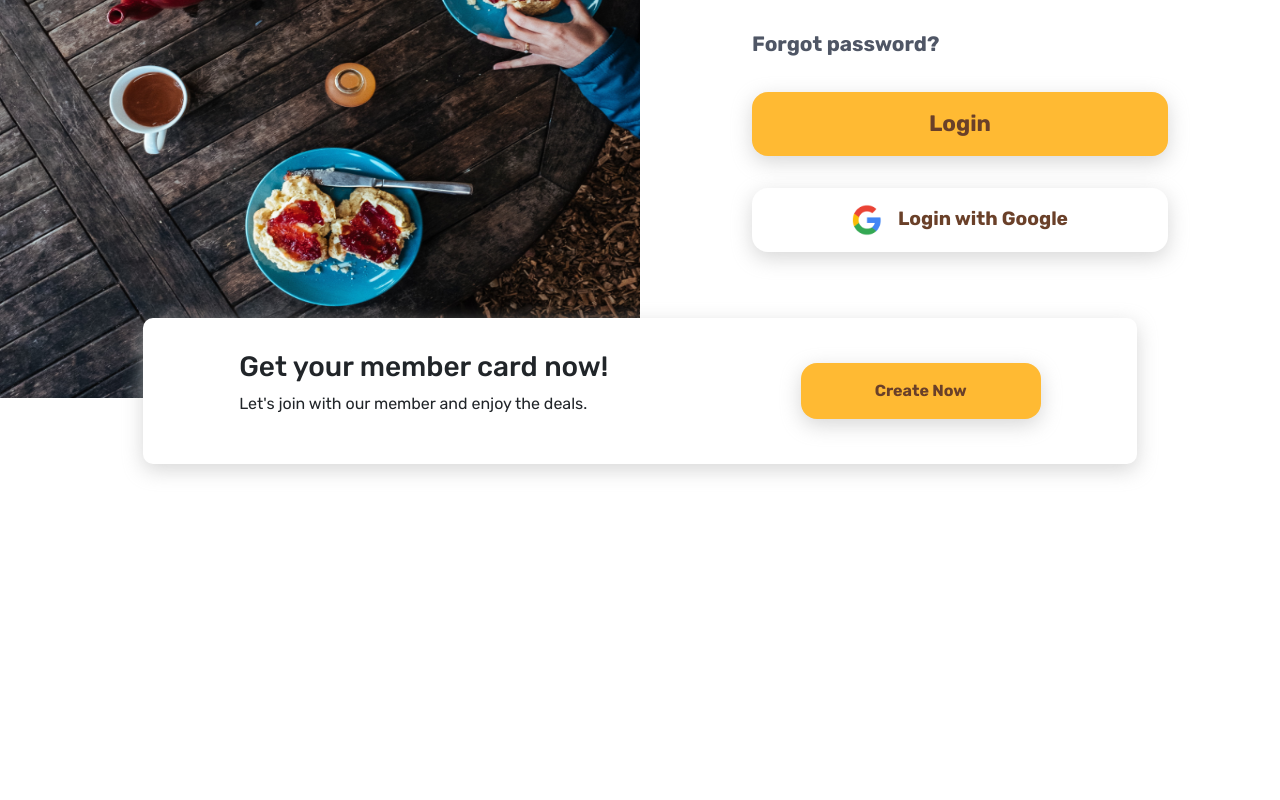
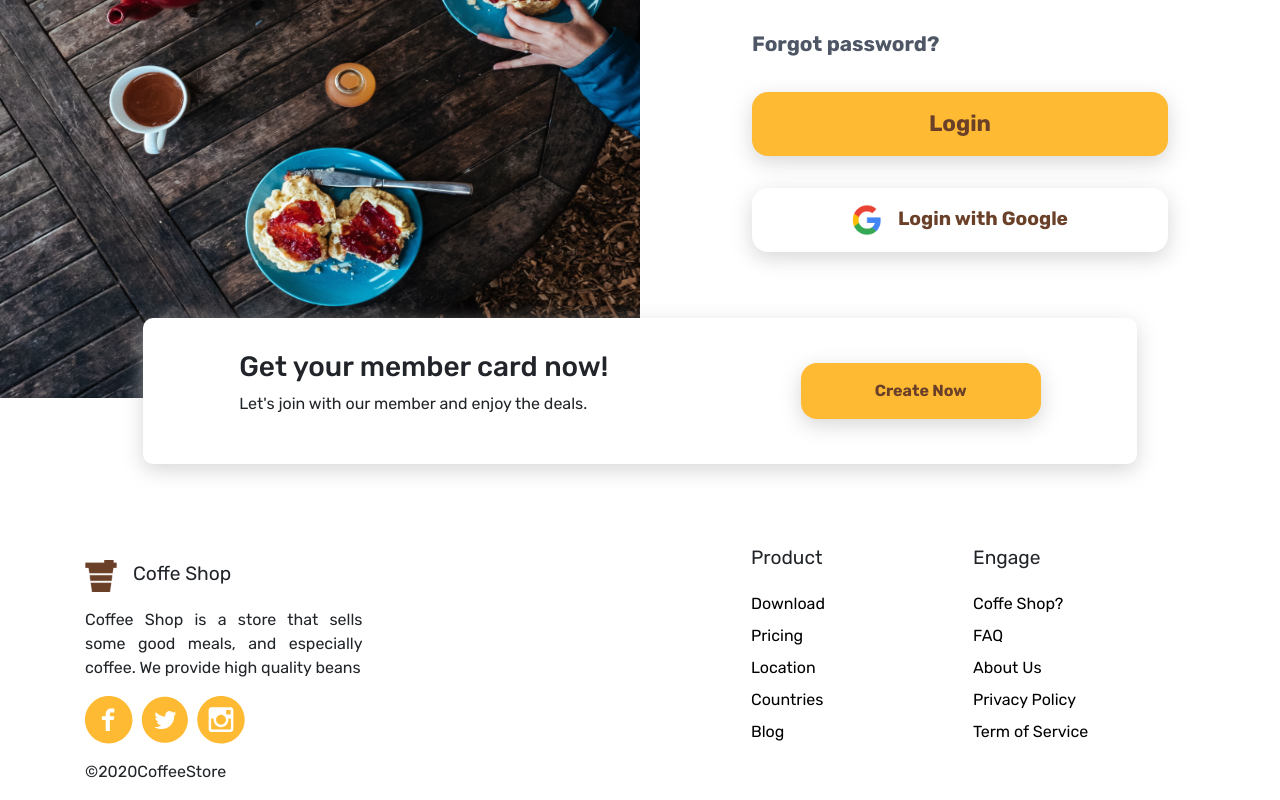
Before and after one commit to sipamungkas/arkaffe-frontend, a React (Create React App) app: page /login in a window 1280 px wide. Shown: the part 482-1282 px from the top of the page. Before the commit the page ends 1010 px from the top, so only its background shows below. Built offline with nearby package versions, Linux system fonts and the light colour scheme.

Commit message:
fix: Login

```diff
--- a/src/components/layout/Layout.js
+++ b/src/components/layout/Layout.js
@@ -7,8 +7,12 @@ export default function Layout(props) {
   const location = useLocation();
   const hidePath = [/signup/, /login/, /forgot/, /reset-password/];
   const isMatch = hidePath.some((path) => path.test(location.pathname));
+
   if (isMatch) {
-    return <>{props.children}</>;
+    return (<>
+    {props.children}
+    <Footer/>
+    </>);
   }
   return (
     <div>
```
Also changed, not shown: src/pages/Authorization/Login/Login.js (+0 -52 lines).
